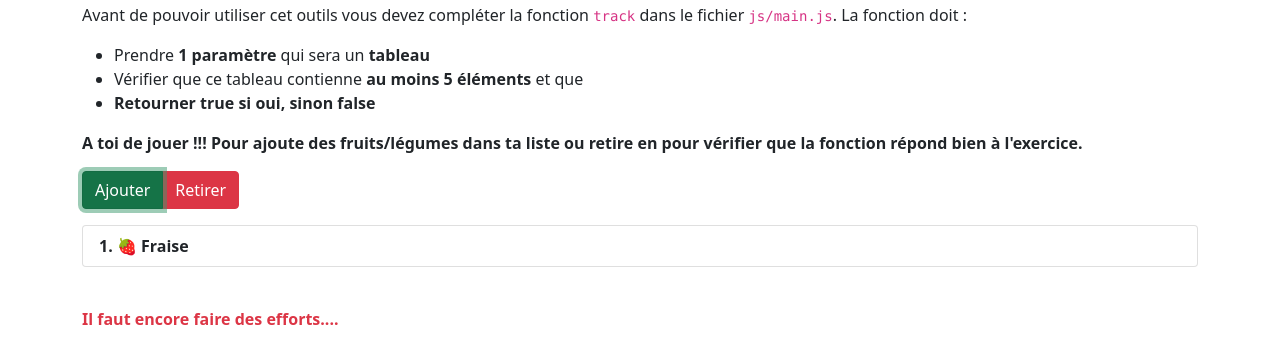
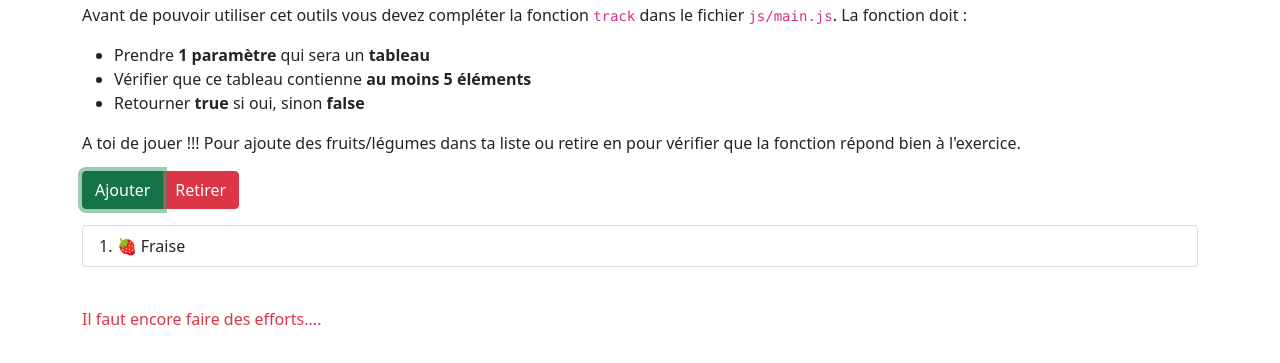
Before and after one commit to dev-formation/correction-fruits-tracker-typescript, a plain HTML site: page index.html in a window 1280 px wide. Both pictures are taken after a click on the button "Ajouter". Shown: the part 53-416 px from the top of the page. Drawn offline with nearby package versions, Linux system fonts and the light colour scheme.

Commit message:
fix ordre function + fix consigne

```diff
--- a/index.html
+++ b/index.html
@@ -20,7 +20,7 @@
             La fonction doit :
         <ul>
             <li>Prendre <strong>1 paramètre</strong> qui sera un <strong>tableau</strong></li>
-            <li>Vérifier que ce tableau contienne <strong>au moins 5 éléments</strong> et que <strong></li>
+            <li>Vérifier que ce tableau contienne <strong>au moins 5 éléments</strong></li>
             <li>Retourner <strong>true</strong> si oui, sinon <strong>false</strong></li>
         </ul>
         A toi de jouer !!! Pour ajoute des fruits/légumes dans ta liste ou retire en pour vérifier que la fonction
--- a/js/main.js
+++ b/js/main.js
@@ -29,19 +29,6 @@ const MSG_FAIL = document.querySelector('#fail');
 
 const listVeg = ['🍏 Pomme verte', '🍎 Pomme rouge', '🍐 Poire', '🍊 Orange', '🍋 Citron', '🍌 Banane', '🍉 Pastèque', '🍓 Fraise', '🍆 Aubergine', '🍅 Tomate', '🥑 Avocat', '🥦 Brocoli', '🥒 Cocombre', '🫑 Poivron', '🥕 Carotte'];
 
-BTN_ADD.addEventListener('click', function () {
-    const vege = getRandomElement(listVeg);
-    LIST.innerHTML += (`<li class="list-group-item">${vege}</li>`);
-    check();
-})
-
-BTN_REMOVE.addEventListener('click', function () {
-    if(LIST.lastChild) {
-        LIST.removeChild(LIST.lastChild);
-    }
-    check();
-})
-
 function getRandomElement(list) {
     const randomIndex = Math.floor((Math.random() * list.length));
     console.log(randomIndex);
@@ -57,3 +44,16 @@ function check() {
         MSG_FAIL.classList.remove('invisible');
     }
 }
+
+BTN_ADD.addEventListener('click', function () {
+    const vege = getRandomElement(listVeg);
+    LIST.innerHTML += (`<li class="list-group-item">${vege}</li>`);
+    check();
+})
+
+BTN_REMOVE.addEventListener('click', function () {
+    if(LIST.lastChild) {
+        LIST.removeChild(LIST.lastChild);
+    }
+    check();
+})
```
